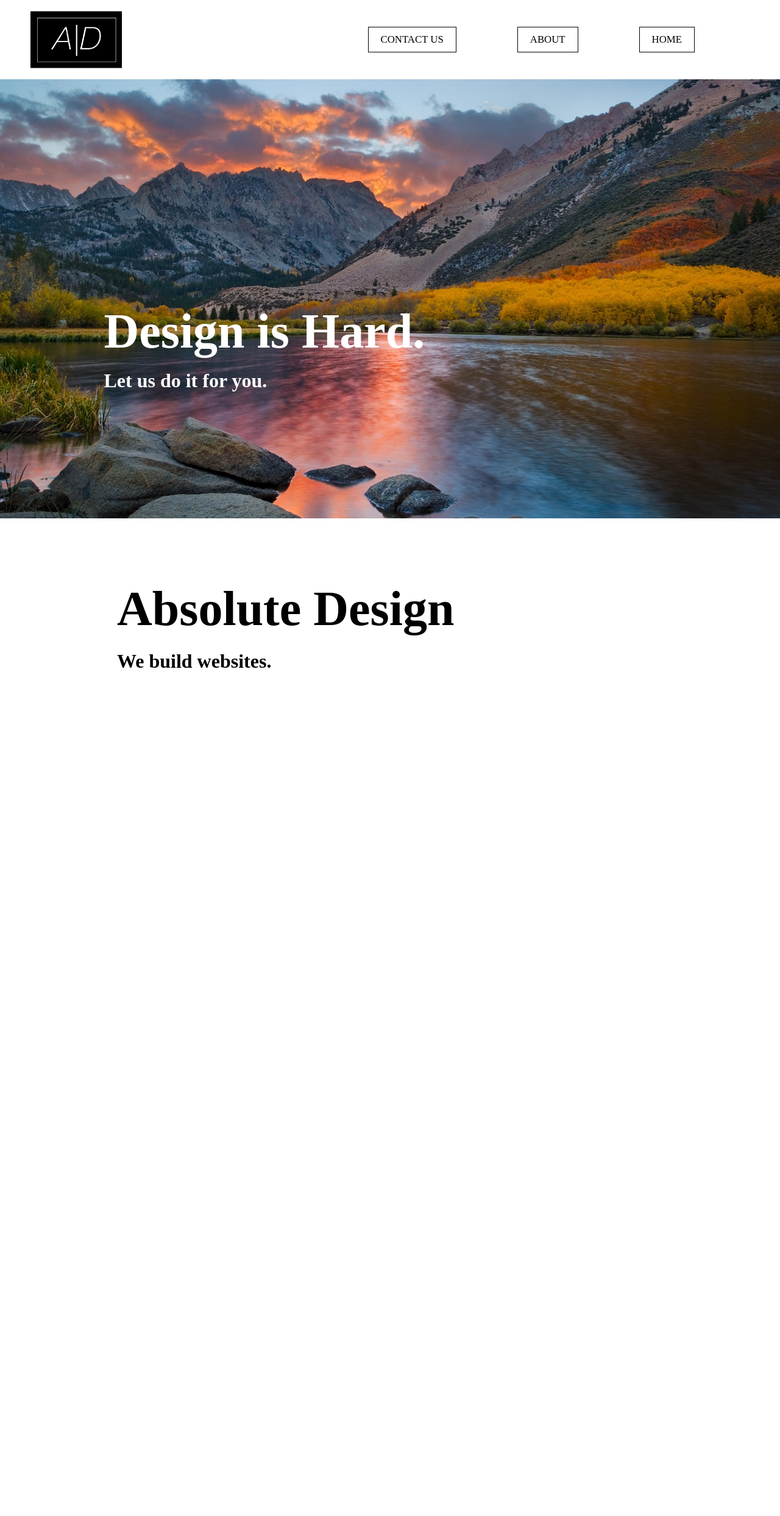
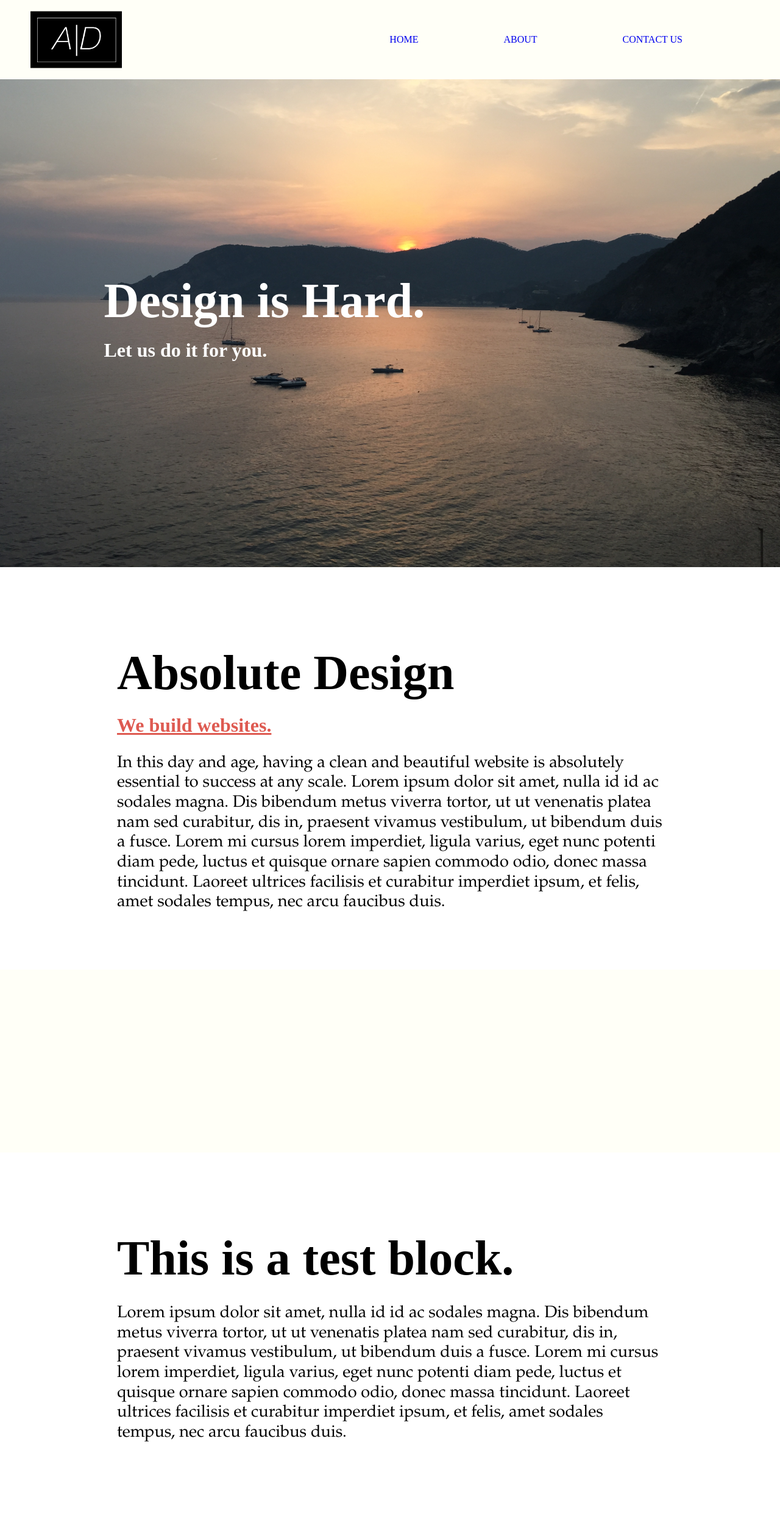
Before and after one commit to cchyung/absolute-design-website, a Django app: a page that uses website/templates/website/home.html in a window 1280 px wide. Shown: the whole page at 61% size. Before the commit the page ends 1095 px from the top, so only its background shows below. Run offline with Django 3.2, Linux system fonts and the light colour scheme; some libraries are stand-ins or nearby versions.

Commit message:
Working on parallax

```diff
--- a/website/static/website/style.css
+++ b/website/static/website/style.css
@@ -6,15 +6,31 @@ html, body{
     font-size:100%;
     line-height: 1.2;
     display:block;
+    background-color:#FFFFF7;
 }
 
 h1{
     font-size:500%;
     margin:0;
 }
+
 h2{
     font-size:200%;
     margin:0;
+}
+
+p{
+    font-family: Garamond, Baskerville, 'Baskerville Old Face', 'Hoefler Text', 'Times New Roman', serif;
+    font-size:170%;
+    font-weight:500;
+}
+
+.secondary-background{
+    background-color:#de5a51;
+}
+
+.secondary-color{
+    color:#de5a51;
 }
 
 .header{
@@ -42,10 +58,9 @@ h2{
 
 .nav-item{
     float:right;
-    font-size:105%;
+    font-size:100%;
     font-weight:500;
     margin-right:100px;
-    background-color:white;
 
 }
 
@@ -63,18 +78,16 @@ h2{
     position:relative;
     display:block;
     padding:10px 20px;
-    color:black;
     text-decoration:none;
 
 }
 
 .nav-link:hover{
     color:white;
-    text-decoration:none;
 }
 
 .nav-link:visited{
-    color:black;
+    color:inherit;
     text-decoration:none;
 }
 
@@ -120,15 +133,16 @@ h2{
 }
 
 /*home*/
-.jumbo{
+.jumbo-container{
     width:100%;
     position:relative;
-    height:auto;
 
 }
 .jumbo-image{
     width:100%;
     position:relative;
+    height: 800px;
+
 }
 
 .jumbo-text{
@@ -138,18 +152,18 @@ h2{
     position:absolute;
     padding:30px;
     padding:1.2% 1.6%;
-    top:250px;
+    top:300px;
     left:150px;
 }
 
-.jumbo-text-parralax{
+.jumbo-parralax{
     transform: translateY(100px);
 }
 
 
 .jumbo-text-secondary{
     left:150px;
-    top:360px;
+    top:410px;
     position:absolute;
 
 }
@@ -174,10 +188,34 @@ h2{
 
 }
 
-.about{
+.content-block{
+    width:100%;
+
+}
+
+.parallax-container{
+    height:300px;
+
+}
+
+.underline{
+    text-decoration:underline;
+
+}
+
+.content-container{
+    width:100%;
+    background-color:white;
+    padding: 25px 0 35px;
+
+
+}
+
+.content-block-medium{
     padding-top:100px;
     width:70%;
     margin:0 auto;
     overflow:auto;
     display:block;
+
 }
--- a/website/templates/website/home.html
+++ b/website/templates/website/home.html
@@ -2,16 +2,48 @@
 {% load staticfiles %}
 {% block title %}Absolute Design{% endblock title %}
 {% block content %}
-    <div class="jumbo">
-        <img class="jumbo-image" src="{% static 'website/mountains.jpg' %}">
-        <!--<div class="jumbo-image-parallax"></div>-->
-        <h1 class="jumbo-text jumbo-text-parralax">Design is Hard.</h1>
-        <h2 class="jumbo-text jumbo-text-secondary jumbo-text-parralax">Let us do it for you.</h2>
+    <div class="jumbo-container">
+        <img class="jumbo-image" src="{% static 'website/background.jpg' %}">
+        <h1 class="jumbo-text">Design is Hard.</h1>
+        <h2 class="jumbo-text jumbo-text-secondary">Let us do it for you.</h2>
     </div>
-    <div class="about">
-        <h1>Absolute Design</h1>
-        <br>
-        <h2>We build websites.</h2>
+    <!-- Ideas for stupid headers lol: Innovative Design, Powerful User Experience, Personal Client Collaboration -->
+
+    <div class="content-container" style="height:600px;" data-parallax="scroll" data-image-src="{% static 'website/mountains.jpg' %}">
+        <div class="content-block content-block-medium">
+            <h1>Absolute Design</h1>
+            <br>
+            <h2 class="secondary-color underline">We build websites.</h2>
+            <p>
+                In this day and age, having a clean and beautiful website is absolutely essential to success at
+                any scale. Lorem ipsum dolor sit amet, nulla id id ac sodales magna. Dis bibendum metus viverra tortor,
+                ut ut venenatis platea nam sed curabitur, dis in, praesent vivamus vestibulum, ut bibendum
+                duis a fusce. Lorem mi cursus lorem imperdiet, ligula varius, eget nunc potenti diam pede,
+                luctus et quisque ornare sapien commodo odio, donec massa tincidunt. Laoreet ultrices facilisis
+                et curabitur imperdiet ipsum, et felis, amet sodales tempus, nec arcu faucibus duis.
+            </p>
+            <br>
+            <br>
+            <br>
+        </div>
+    </div>
+
+    <div class="parallax-container" ></div>
+
+    <div class="content-container">
+        <div class="content-block content-block-medium">
+            <h1>This is a test block.</h1>
+            <p>
+               Lorem ipsum dolor sit amet, nulla id id ac sodales magna. Dis bibendum metus viverra tortor,
+                ut ut venenatis platea nam sed curabitur, dis in, praesent vivamus vestibulum, ut bibendum
+                duis a fusce. Lorem mi cursus lorem imperdiet, ligula varius, eget nunc potenti diam pede,
+                luctus et quisque ornare sapien commodo odio, donec massa tincidunt. Laoreet ultrices facilisis
+                et curabitur imperdiet ipsum, et felis, amet sodales tempus, nec arcu faucibus duis.
+            </p>
+            <br>
+            <br>
+            <br>
+        </div>
     </div>
 
 {% endblock content %}
--- a/website/templates/website/index.html
+++ b/website/templates/website/index.html
@@ -4,7 +4,7 @@
         <title>{% block title %}Absolute Design{% endblock title %}</title>
         <link rel="stylesheet" type="text/css" href="{% static 'website/style.css' %}"/>
         <script src="https://ajax.googleapis.com/ajax/libs/jquery/1.11.0/jquery.min.js"></script>
-        <script src="{% static 'website/parallax.min.js' %}"></script>
+
     </head>
     <body>
         <div class="page">
@@ -13,9 +13,9 @@
                 <img class="logo logo-float-left" src="{% static 'website/logo.png' %}">
                 <div class="nav-container">
                     <ul class="nav">
-                        <li class="nav-item nav-item-border"><a class="nav-link" href="#">HOME</a></li>
-                        <li class="nav-item nav-item-border"><a class="nav-link" href="#">ABOUT</a></li>
-                        <li class="nav-item nav-item-border"><a class="nav-link" href="#">CONTACT US</a></li>
+                        <li class="nav-item"><a class="nav-link" href="#">CONTACT US</a></li>
+                        <li class="nav-item"><a class="nav-link" href="#">ABOUT</a></li>
+                        <li class="nav-item"><a class="nav-link" href="#">HOME</a></li>
                     </ul>
                 </div>
             </div>
@@ -23,7 +23,6 @@
             <div class="content">
                 {% block content %}
                 {% endblock %}
-
             </div>
             <!--Footer-->
             <div class="footer">
--- a/website/urls.py
+++ b/website/urls.py
@@ -3,5 +3,7 @@ from django.conf.urls import url
 from . import views
 
 urlpatterns = [
-    url(r'^$', views.home, name='home')
+    url(r'^$', views.home, name='home'),
+    url(r'test', views.test, name='test')
+
 ]
--- a/website/views.py
+++ b/website/views.py
@@ -4,3 +4,6 @@ from django.shortcuts import render
 
 def home(request):
     return render(request, 'website/home.html')
+
+def test(request):
+    return render(request, 'website/test.html')
```
Also changed, not shown: website/templates/website/test.html (added, +33 -0 lines), website/static/website/background.JPG (added), website/static/website/jquery.stellar.min.js (added), 2 other files.
